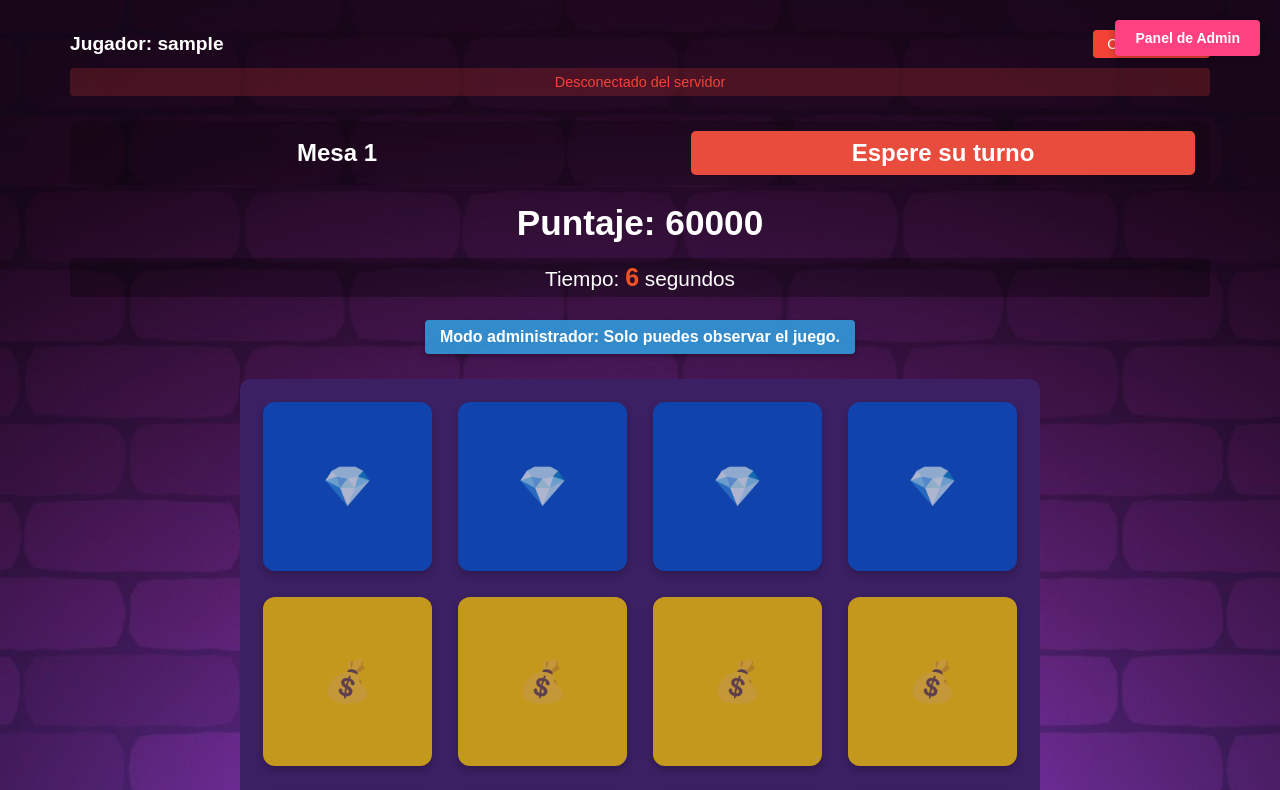
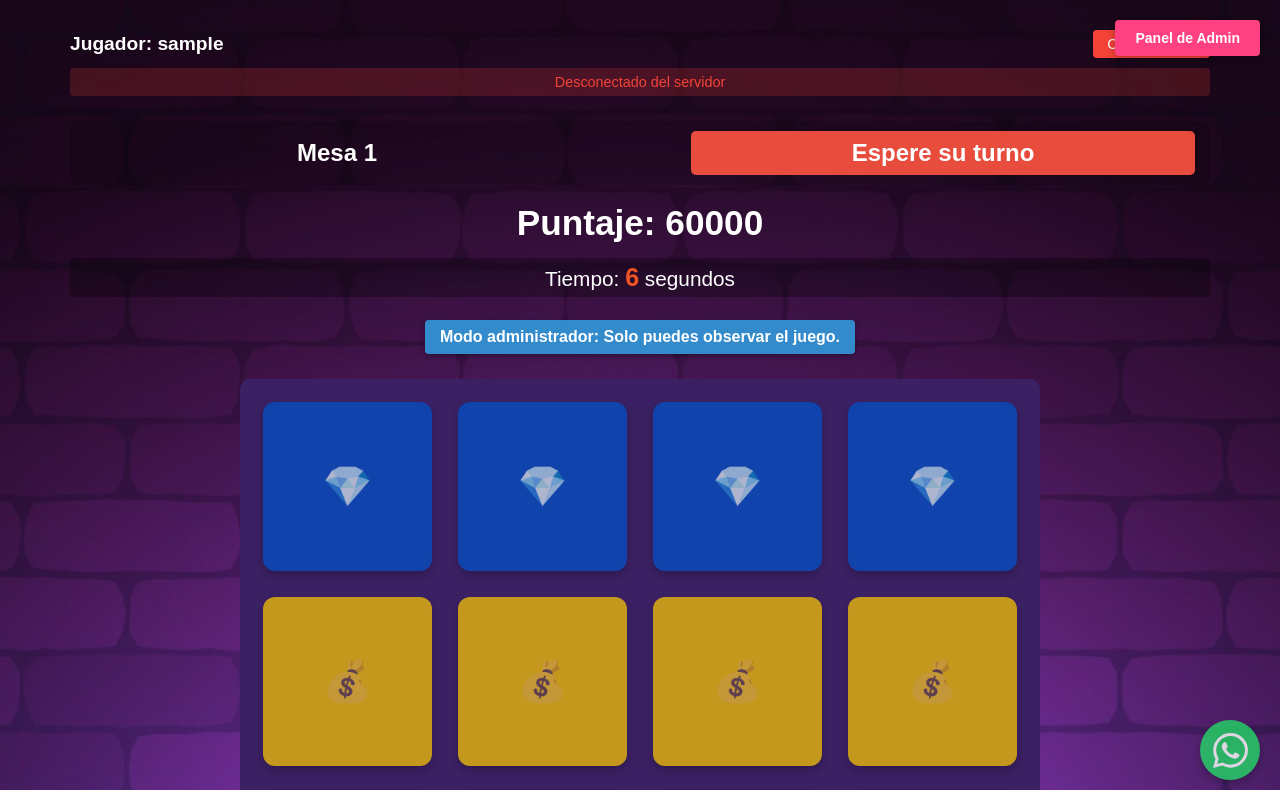
Before and after one commit to samutrujillo/juego-memoria-cliente, a Next.js app: page /game in a window 1280 px wide. Shown: the top 790 px of the page. Built offline with nearby package versions, Linux system fonts and the light colour scheme; no server answers; sample sign-in values are in the browser's storage.

Commit message:
Add files via upload

```diff
--- a/src/app/game/page.jsx
+++ b/src/app/game/page.jsx
@@ -6,6 +6,7 @@
 import PlayerList from '@/components/PlayerList';
 import Tile from '@/components/Tile';
 import AdminButton from '@/components/AdminButton';
+import WhatsAppButton from '@/components/WhatsAppButton';
 import '@/styles/GameBoard.css';
 import config from '@/config';
 
@@ -1224,6 +1225,8 @@
             socket={socket}
           />
         )}
+
+        <WhatsAppButton phoneNumber="573046306027" />
       </div>
     </>
   );
--- /dev/null
+++ b/src/components/WhatsAppButton.jsx
@@ -0,0 +1,24 @@
+'use client';
+
+import React from 'react';
+import '@/styles/WhatsAppButton.css';
+
+const WhatsAppButton = ({ phoneNumber }) => {
+  // Formatear el número de teléfono (eliminar espacios, paréntesis, etc.)
+  const formattedNumber = phoneNumber.replace(/\D/g, '');
+
+  const handleClick = () => {
+    // Abrir WhatsApp en una nueva pestaña
+    window.open(`https://wa.me/${formattedNumber}`, '_blank');
+  };
+
+  return (
+    <div className="whatsapp-button" onClick={handleClick} aria-label="Contactar por WhatsApp">
+      <svg viewBox="0 0 24 24" width="24" height="24">
+        <path fill="#FFFFFF" d="M17.472 14.382c-.297-.149-1.758-.867-2.03-.967-.273-.099-.471-.148-.67.15-.197.297-.767.966-.94 1.164-.173.199-.347.223-.644.075-.297-.15-1.255-.463-2.39-1.475-.883-.788-1.48-1.761-1.653-2.059-.173-.297-.018-.458.13-.606.134-.133.298-.347.446-.52.149-.174.198-.298.298-.497.099-.198.05-.371-.025-.52-.075-.149-.669-1.612-.916-2.207-.242-.579-.487-.5-.669-.51-.173-.008-.371-.01-.57-.01-.198 0-.52.074-.792.372-.272.297-1.04 1.016-1.04 2.479 0 1.462 1.065 2.875 1.213 3.074.149.198 2.096 3.2 5.077 4.487.709.306 1.262.489 1.694.625.712.227 1.36.195 1.871.118.571-.085 1.758-.719 2.006-1.413.248-.694.248-1.289.173-1.413-.074-.124-.272-.198-.57-.347m-5.421 7.403h-.004a9.87 9.87 0 01-5.031-1.378l-.361-.214-3.741.982.998-3.648-.235-.374a9.86 9.86 0 01-1.51-5.26c.001-5.45 4.436-9.884 9.888-9.884 2.64 0 5.122 1.03 6.988 2.898a9.825 9.825 0 012.893 6.994c-.003 5.45-4.437 9.884-9.885 9.884m8.413-18.297A11.815 11.815 0 0012.05 0C5.495 0 .16 5.335.157 11.892c0 2.096.547 4.142 1.588 5.945L.057 24l6.305-1.654a11.882 11.882 0 005.683 1.448h.005c6.554 0 11.89-5.335 11.893-11.893a11.821 11.821 0 00-3.48-8.413z" />
+      </svg>
+    </div>
+  );
+};
+
+export default WhatsAppButton;
--- /dev/null
+++ b/src/styles/WhatsAppButton.css
@@ -0,0 +1,58 @@
+.whatsapp-button {
+    position: fixed;
+    bottom: 20px;
+    right: 20px;
+    width: 60px;
+    height: 60px;
+    background-color: #25D366;
+    border-radius: 50%;
+    display: flex;
+    align-items: center;
+    justify-content: center;
+    box-shadow: 0 4px 8px rgba(0, 0, 0, 0.3);
+    cursor: pointer;
+    z-index: 1000;
+    transition: transform 0.3s, box-shadow 0.3s;
+  }
+
+  .whatsapp-button:hover {
+    transform: scale(1.1);
+    box-shadow: 0 6px 12px rgba(0, 0, 0, 0.4);
+  }
+
+  .whatsapp-button svg {
+    width: 35px;
+    height: 35px;
+  }
+
+  /* Animación de pulso */
+  @keyframes pulse {
+    0% {
+      box-shadow: 0 0 0 0 rgba(37, 211, 102, 0.5);
+    }
+    70% {
+      box-shadow: 0 0 0 15px rgba(37, 211, 102, 0);
+    }
+    100% {
+      box-shadow: 0 0 0 0 rgba(37, 211, 102, 0);
+    }
+  }
+
+  .whatsapp-button {
+    animation: pulse 2s infinite;
+  }
+
+  /* Ajustes para dispositivos móviles */
+  @media (max-width: 768px) {
+    .whatsapp-button {
+      width: 50px;
+      height: 50px;
+      bottom: 15px;
+      right: 15px;
+    }
+
+    .whatsapp-button svg {
+      width: 30px;
+      height: 30px;
+    }
+  }
```
Lines whose indentation alone changed are shown as unchanged.
